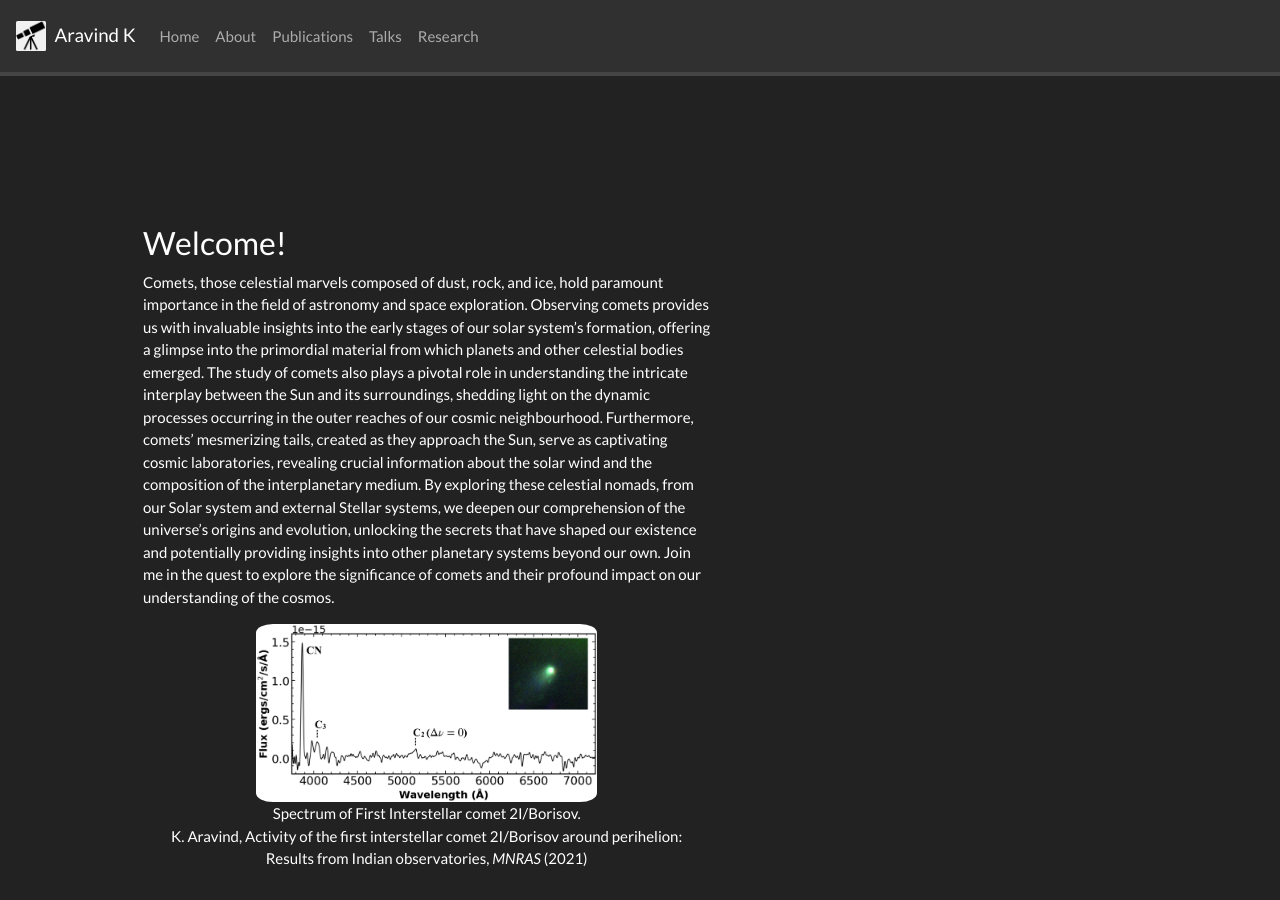
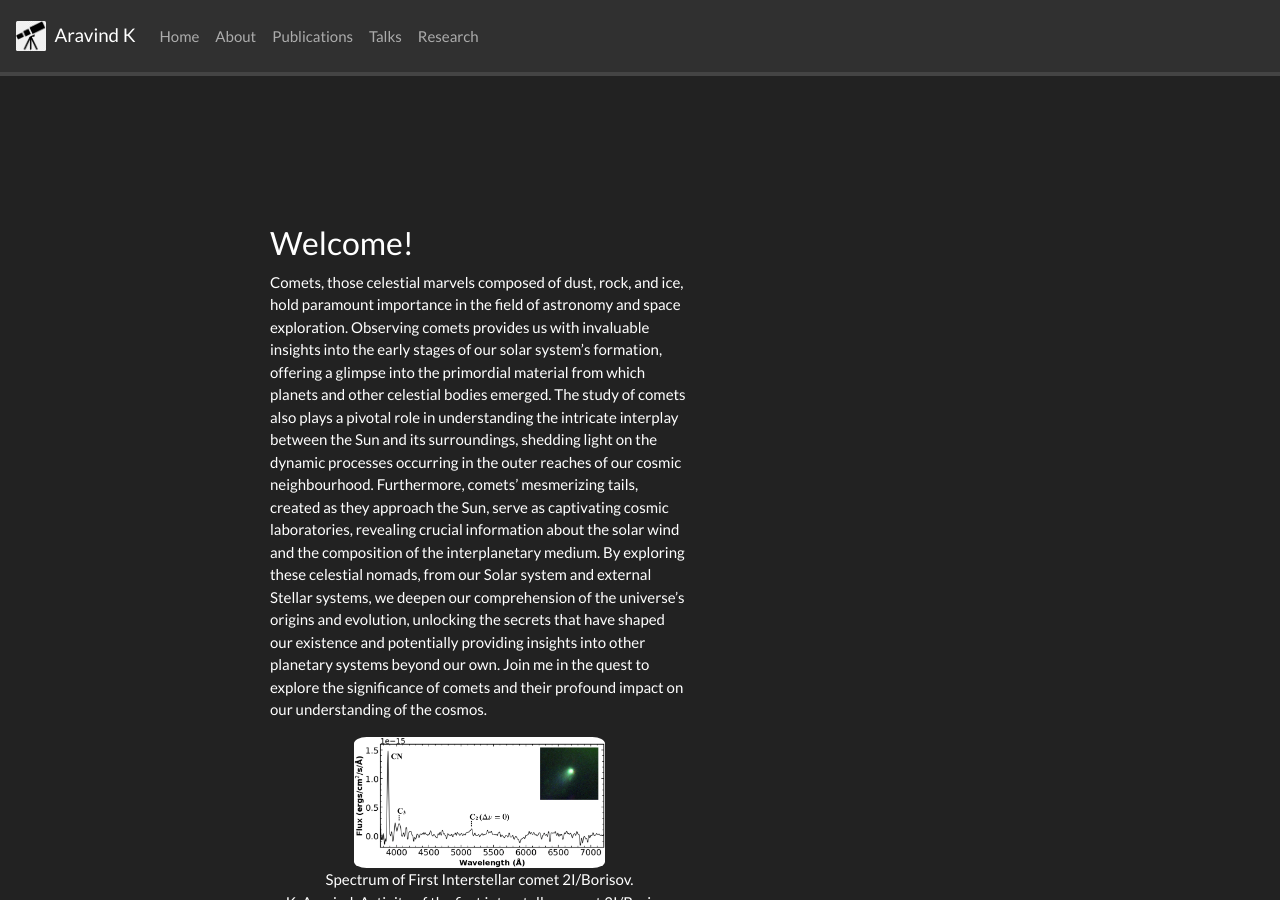
Before and after one commit to DrAravind1192/DrAravind1192.github.io, a Jekyll site: the page built from _pages/home.md, in a window 1280 px wide and 900 px high. Built offline with Jekyll 4.4.1, drawn with Linux system fonts in a browser that asks for light colours; nearby versions of some CDN libraries; a style sheet for code colours, icons or effects is not loaded.

Commit message:
update css

```diff
--- a/_layouts/default.html
+++ b/_layouts/default.html
@@ -27,7 +27,9 @@
   <body>
     {% include header.html %}
 
-    <div class="main-container">{{ content }}</div>
+    <div class="main-container">
+      <div class="container-fluid">{{ content }}</div>
+    </div>
 
     {% include footer.html %}
   </body>
```
